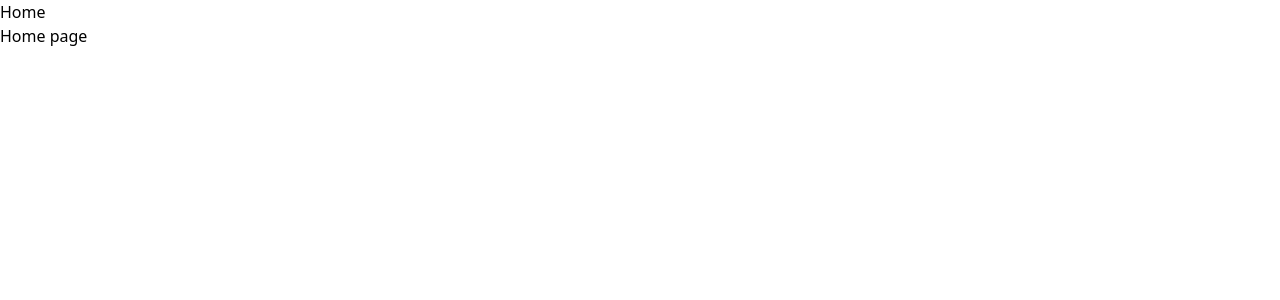
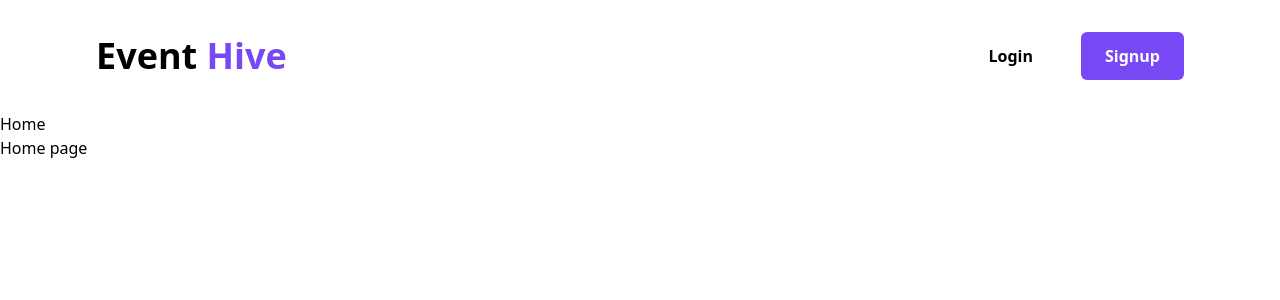
Before and after one commit to Raja543/event-management-system, a React (Create React App) app in the folder client/: page / in a window 1280 px wide. Shown: the top 300 px of the page. Built offline with nearby package versions, Linux system fonts and the light colour scheme.

Commit message:
adding navbar

```diff
--- /dev/null
+++ b/client/src/components/Navbar.jsx
@@ -0,0 +1,25 @@
+import React from "react";
+import { HashLink } from "react-router-hash-link";
+
+const Navbar = () => {
+  return (
+    <div className="px-24 py-8 flex flex-row items-center justify-between">
+      <div className="font-bold text-4xl">
+        Event
+        <span className="text-[#7848F4]"> Hive</span>
+      </div>
+      <div className="flex flex-row items-center justify-center gap-4">
+        <HashLink smooth to="/login">
+          <button className="px-4 font-bold">Login</button>
+        </HashLink>
+        <HashLink smooth to="/signup">
+          <button className="px-6 py-3 rounded-md bg-[#7848F4] text-white font-bold ml-4">
+            Signup
+          </button>
+        </HashLink>
+      </div>
+    </div>
+  );
+};
+
+export default Navbar;
--- a/client/src/pages/Home.js
+++ b/client/src/pages/Home.js
@@ -1,8 +1,10 @@
 import React from 'react'
+import Navbar from '../components/Navbar'
 
 const Home = () => {
   return (
     <div>
+      <Navbar/>
       <h1>Home</h1>
       <p>Home page</p>
     </div>
```
